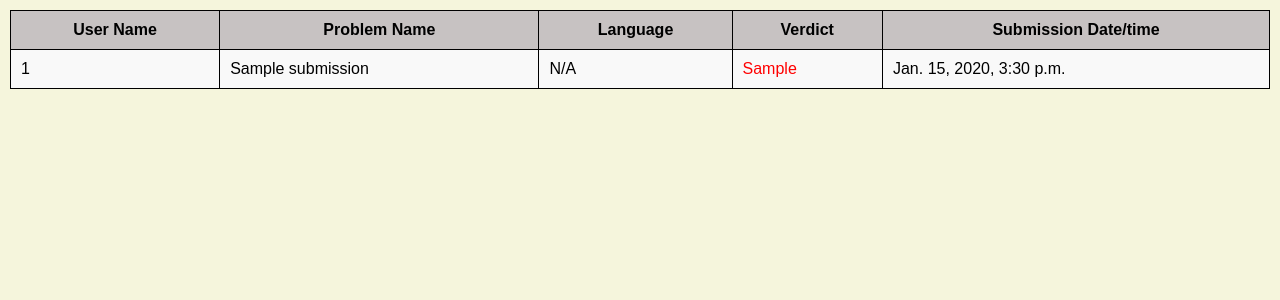
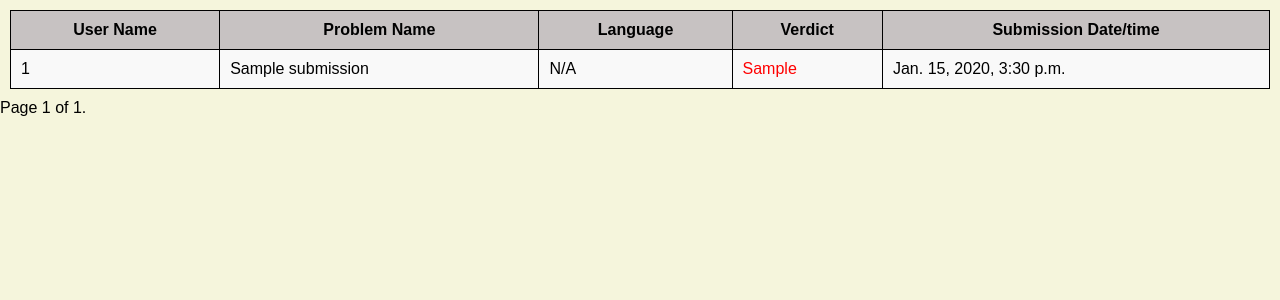
Before and after one commit to Akshay-Gupta13/CodeScaper, a Django app: page /home/submissions in a window 1280 px wide. Shown: the part 47-347 px from the top of the page. Run offline with Django 4.2, Linux system fonts and the light colour scheme; a user stored in the database is signed in; tables that the repository leaves empty hold one stand-in row (values such as "Sample post").

Commit message:
pagination added

```diff
--- a/question/views.py
+++ b/question/views.py
@@ -6,6 +6,7 @@ from django.contrib.auth.decorators import login_required
 from django.conf import settings
 from pathlib import Path
 from django.http import JsonResponse
+from django.core.paginator import Paginator, EmptyPage, PageNotAnInteger
 import json
 import os
 
@@ -64,6 +65,16 @@ def verdict(request,problem_id):
 @login_required(login_url='login')
 def sub(request):
     output_list = submissions.objects.all()
+    # need to define pagination
+    items_per_page = 3
+    paginator = Paginator(output_list, items_per_page)
+    page = request.GET.get('page')
+    try:
+        output_list = paginator.page(page)
+    except PageNotAnInteger:
+        output_list = paginator.page(1)
+    except EmptyPage:
+        output_list = paginator.page(paginator.num_pages)
     return render(request,'output.html',{'output_list':output_list})
 ############################################################################################################
 @login_required(login_url='login')
--- a/templates/output.html
+++ b/templates/output.html
@@ -145,8 +145,7 @@
                 <th>Language</th>
                 <th>Verdict</th>
                 <th>Submission Date/time</th>
-            <!-- <th>Code</th> -->
-
+                <!-- <th>Code</th>  -->
             </tr>
             <!-- most recent submission on top or check by date -->
             {% for out in output_list reversed %}
@@ -168,12 +167,34 @@
                     {{ out.verdict }}
                   </td>
                      <td>{{ out.time }}</td>
-            <!-- <td>{{ out.code }}</td> -->
+                <!-- <td>{{ out.code }}</td>  -->
+                <!-- can store output in a temp file like it stored in codeforces -->
             </tr>
             {% endfor %}
         </table>
     </div>
 
+    <div class="pagination">
+        <span class="step-links">
+            {% if output_list.has_previous %}
+            <a href="?page=1">&laquo;First</a>
+            <a href="?page={{ output_list.previous_page_number }}">Previous</a>
+             {% endif %}
+
+            <span class="current">
+                Page {{ output_list.number }} of {{ output_list.paginator.num_pages }}.
+            </span>
+            {% if output_list.has_next %}
+
+            <a href="?page={{ output_list.next_page_number }}">Next</a>
+            <a href="?page={{ output_list.paginator.num_pages }}">Last &raquo;</a>
+            {% endif %}
+        </span>
+    </div>
+
+
+
+
         <script src="" async defer></script>
     </body>
 </html>
--- a/templates/question.html
+++ b/templates/question.html
@@ -77,6 +77,7 @@
         padding: 2px;
         border: 2px solid black;
         border-radius: 4px;
+        background-color: whitesmoke;
       }
 
       .compiler-container select {
```
Also changed, not shown: onlinejudge/settings.py (+5 -5 lines), onlinejudge/compiler.py (line endings or trailing spaces), 4 other files. Lines whose indentation alone changed are shown as unchanged.
